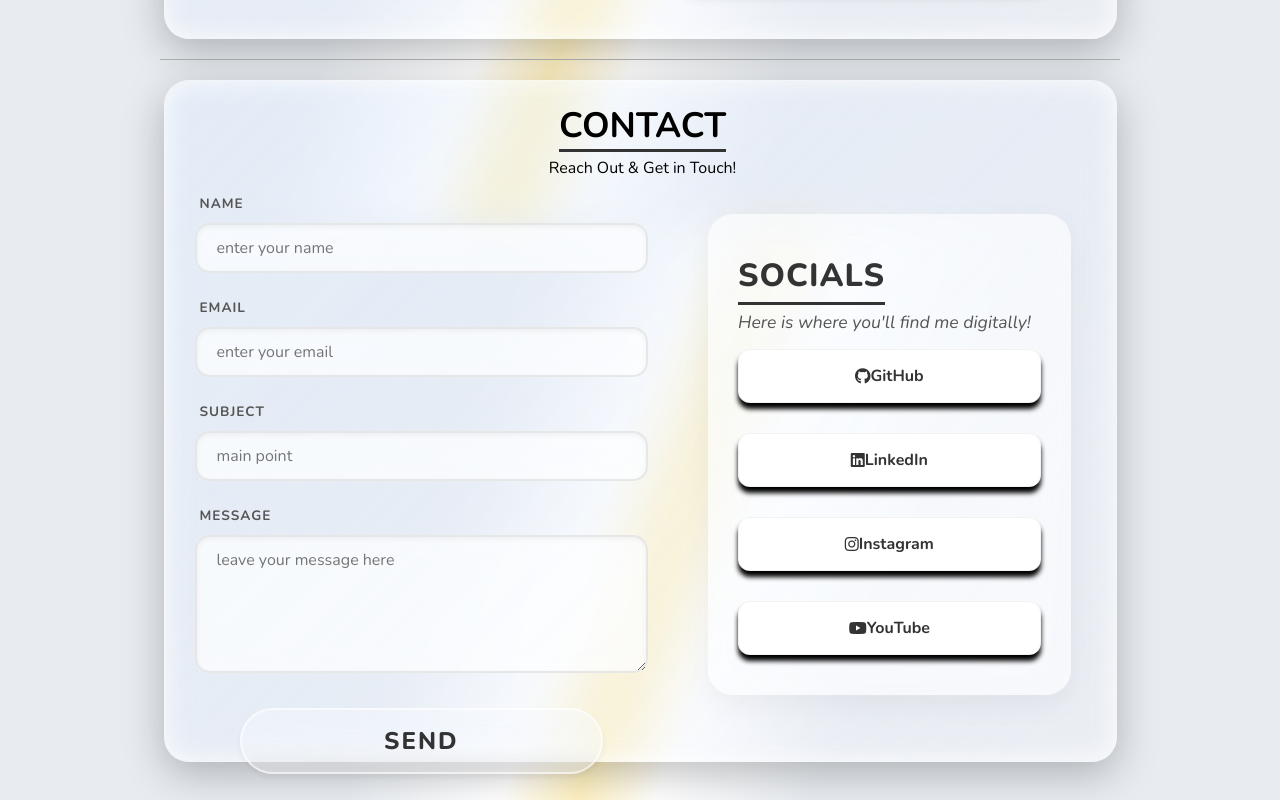
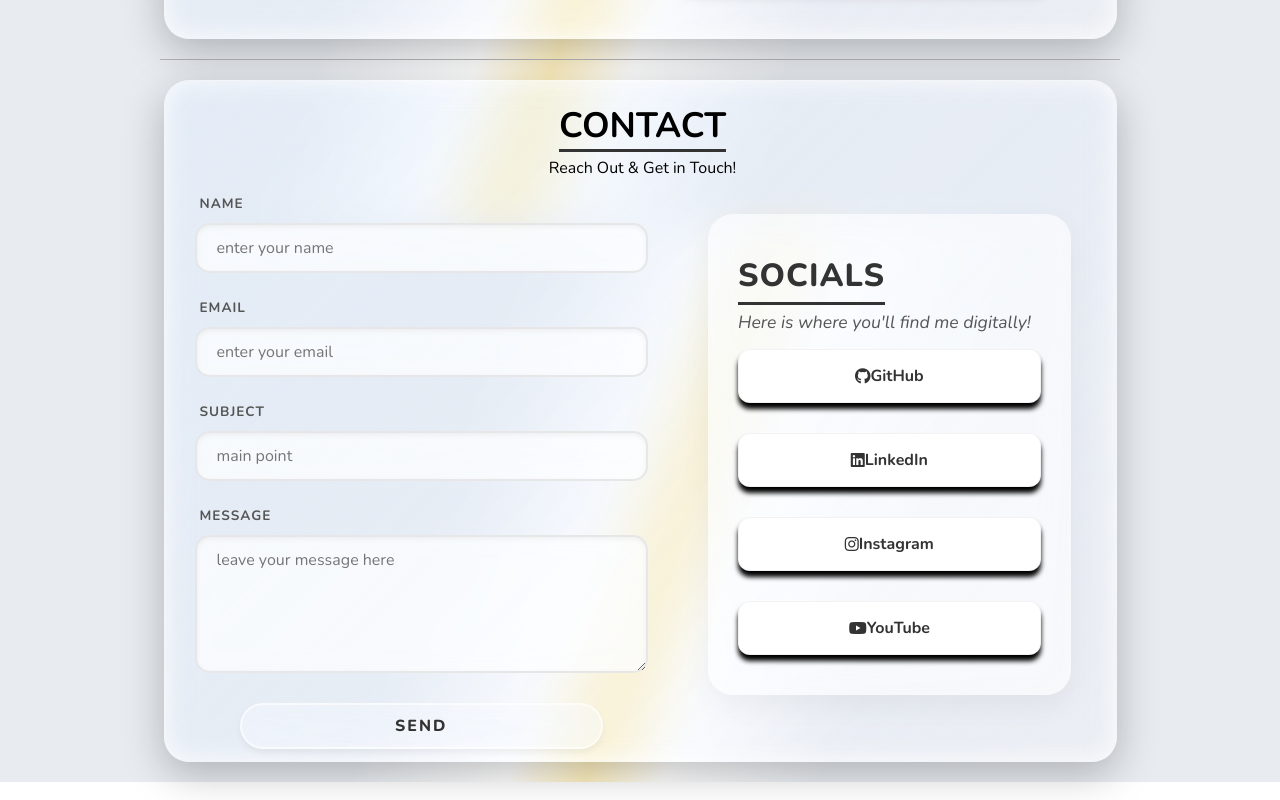
Before and after one commit to BaBaBunny/personal-website, a React (Vite) app in the folder personal-website/: page / in a window 1280 px wide. Shown: the part 2972-3772 px from the top of the page. Built offline with nearby package versions, Linux system fonts and the light colour scheme.

Commit message:
scrolling

```diff
--- a/personal-website/src/Arts&Crafts.jsx
+++ b/personal-website/src/Arts&Crafts.jsx
@@ -4,7 +4,7 @@ import {Link} from 'react-router-dom';
 function ArtsCrafts() {
     return (
         <section className="page-section">
-            <Link to="/" className="back-button">
+            <Link to="/#portfolio" className="back-button">
                 <i className="fa solid fa-xmark"></i>
             </Link>
             <h1 className="title">Arts & Crafts</h1>
--- a/personal-website/src/Projects.jsx
+++ b/personal-website/src/Projects.jsx
@@ -4,7 +4,7 @@ import {Link} from 'react-router-dom'
 function Projects() {
     return (
         <section className="page-section">
-            <Link to="/" className="back-button">
+            <Link to="/#portfolio" className="back-button">
                 <i className="fa solid fa-xmark"></i>
             </Link>
             <h1 className="title">Projects</h1>
--- a/personal-website/src/index.css
+++ b/personal-website/src/index.css
@@ -1,9 +1,4 @@
 @import url('https://fonts.googleapis.com/css2?family=Nunito:ital,wght@0,200..1000;1,200..1000&display=swap');
-
-/* page smooth scrolling */
-html {
-  scroll-behavior: smooth;
-}
 
 /* the canvas/background of the website */
 body {
@@ -655,8 +650,9 @@ body::before {
 
 .send-button {
   width: 80%;
-  padding: 15px;
-  margin: 10px auto;
+  padding: 10px;
+  margin-top: 5px;
+  align-self: center;
 
   background-color: rgba(255,255,255,0.3);
   backdrop-filter: blur(10px);
@@ -667,7 +663,7 @@ body::before {
 
   font-family: 'Nunito', sans-serif;
   font-weight: 800;
-  font-size: 1.5rem;
+  font-size: 1rem;
   text-transform: uppercase;
   letter-spacing: 2px;
 
```
